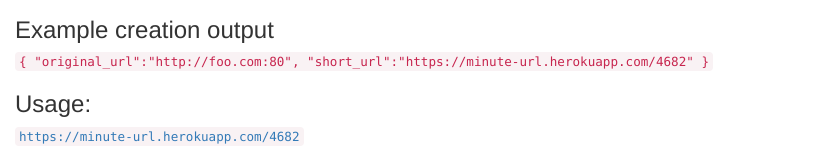
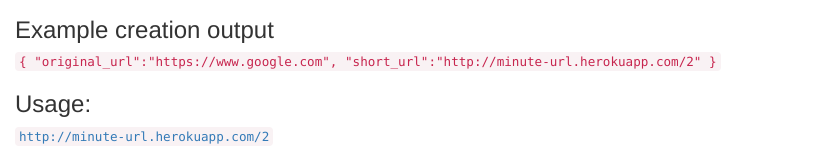
Before and after one commit to MaxHlystov/minute-url, a website: page public/index.html in a window 1280 px wide. Shown: the part 252-415 px from the top of the page, without its empty margins (0-821 px from the left). Drawn offline with nearby package versions, Linux system fonts and the light colour scheme.

Commit message:
Update index.html

```diff
--- a/public/index.html
+++ b/public/index.html
@@ -24,11 +24,11 @@
              <code><a href="https://minute-url.herokuapp.com/new/https://www.google.com">https://minute-url.herokuapp.com/new/https://www.google.com</a></code>
         <h3>Example creation output</h3>
             <code>{
-              "original_url":"http://foo.com:80",
-              "short_url":"https://minute-url.herokuapp.com/4682"
+              "original_url":"https://www.google.com",
+              "short_url":"http://minute-url.herokuapp.com/2"
             }</code>
         <h3>Usage:</h3>
-            <code><a href="https://minute-url.herokuapp.com/4682">https://minute-url.herokuapp.com/4682</a></code>
+            <code><a href="http://minute-url.herokuapp.com/2">http://minute-url.herokuapp.com/2</a></code>
         <h3>Will redirect to:</h3>
             <code>https://www.google.com/</code>
     </div>
```
